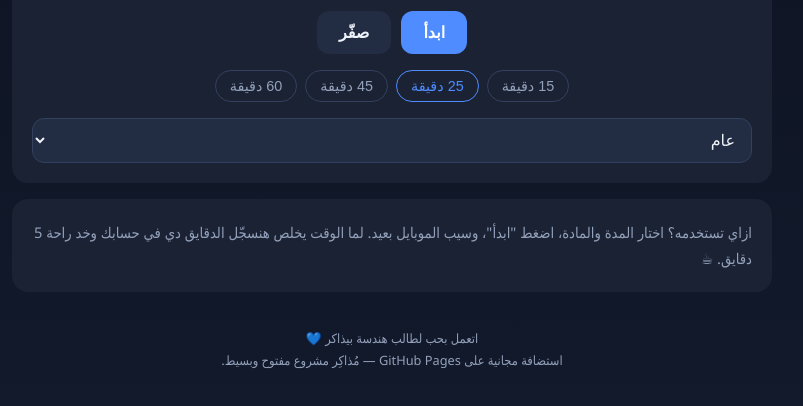
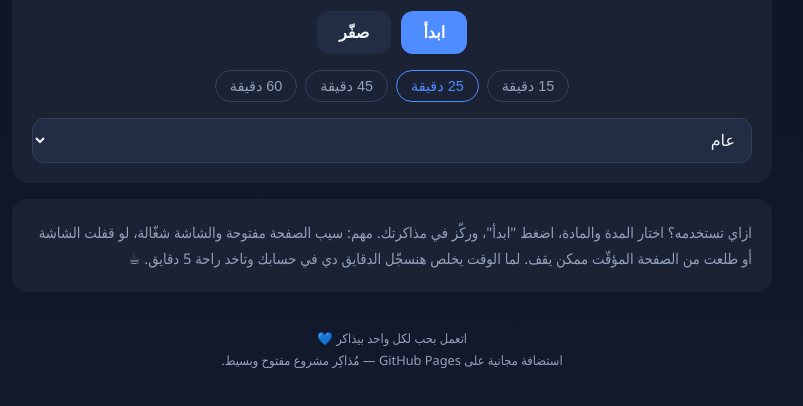
Before and after one commit to abdullahwalyd178-afk/mudakkir, a plain HTML site: page index.html in a window 1280 px wide. Shown: the part 334-740 px from the top of the page, without its empty margins (248-1051 px from the left). Drawn offline with Linux system fonts and the light colour scheme.

Commit message:
Update Arabic text for clarity and inclusivity

```diff
--- a/index.html
+++ b/index.html
@@ -128,7 +128,7 @@ footer{text-align:center;color:var(--muted);font-size:.8rem;padding:20px 0 10px;
       <select class="course-pick" id="coursePick"></select>
     </div>
     <div class="card" style="font-size:.92rem;color:var(--muted);line-height:1.8">
-      ازاي تستخدمه؟ اختار المدة والمادة، اضغط "ابدأ"، وسيب الموبايل بعيد. لما الوقت يخلص هنسجّل الدقايق دي في حسابك وخد راحة 5 دقايق. ☕
+      ازاي تستخدمه؟ اختار المدة والمادة، اضغط "ابدأ"، وركّز في مذاكرتك. مهم: سيب الصفحة مفتوحة والشاشة شغّالة، لو قفلت الشاشة أو طلعت من الصفحة المؤقّت ممكن يقف. لما الوقت يخلص هنسجّل الدقايق دي في حسابك وتاخد راحة 5 دقايق. ☕
     </div>
   </section>
 
@@ -163,7 +163,7 @@ footer{text-align:center;color:var(--muted);font-size:.8rem;padding:20px 0 10px;
   </section>
 
   <footer>
-    اتعمل بحب لطالب هندسة بيذاكر 💙<br>
+    اتعمل بحب لكل واحد بيذاكر 💙<br>
     استضافة مجانية على GitHub Pages — مُذاكِر مشروع مفتوح وبسيط.
   </footer>
 </div>
@@ -335,4 +335,4 @@ draw();renderTasks();
 })();
 </script>
 </body>
-</html>
+          </html>
```
